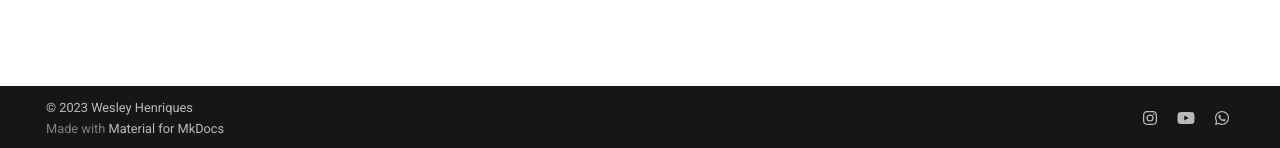
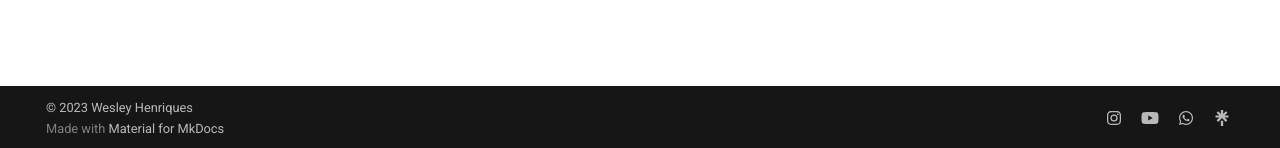
Before and after one commit to wesleyhenriques33/suporte, an MkDocs documentation site: the page built from docs/index.md, in a window 1280 px wide. Shown: the part 749-897 px from the top of the page. Built offline with MkDocs 1.6.1 and Material for MkDocs 9.7.7, drawn with Linux system fonts in a browser that asks for light colours; emoji names are drawn with the system emoji font; plug-ins that fetch from the network failed and are left out; comment, search, counter and statistics services are not loaded.

Commit message:
Linktree included

```diff
--- a/mkdocs.yml
+++ b/mkdocs.yml
@@ -78,6 +78,8 @@ extra:
       link: https://www.youtube.com/@WesleyHenriques.Oficial
     - icon: fontawesome/brands/whatsapp
       link: https://wa.me/5547920017909
+    - icon: simple/linktree
+      link: https://linktr.ee/wesleyhenriques.oficial
   status:
     <identifier>: <description>
   extra:
```
